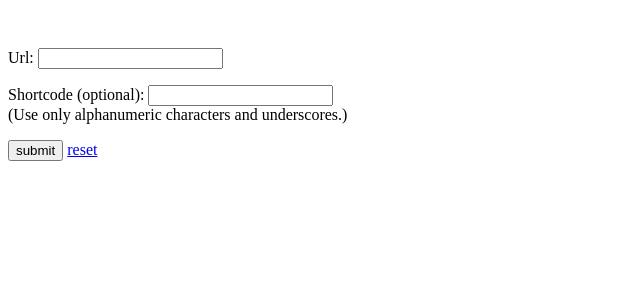
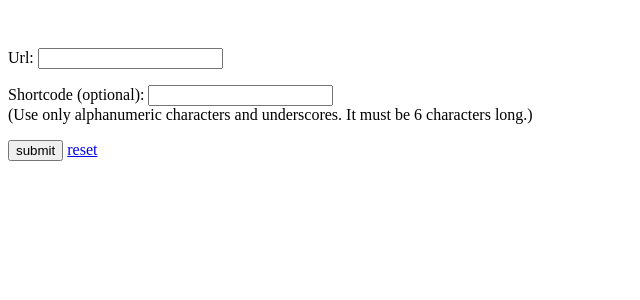
Before and after one commit to oxfos/urly, a Django app: page / in a window 1280 px wide. Shown: the part 122-422 px from the top of the page, without its empty margins (0-640 px from the left). Run offline with Django 3.2, Linux system fonts and the light colour scheme.

Commit message:
Updated index.html

```diff
--- a/src/urly/templates/urly/index.html
+++ b/src/urly/templates/urly/index.html
@@ -21,7 +21,7 @@
             <p>
                 <label for="id_shortcode">Shortcode (optional):</label>
                 <input type="text" name="shortcode" maxlength="6" id="id_shortcode"><br>
-                (Use only alphanumeric characters and underscores.)
+                (Use only alphanumeric characters and underscores. It must be 6 characters long.)
                 {{ form.shortcode.errors }}
             </p>
             <input type="submit" value="submit">
```
